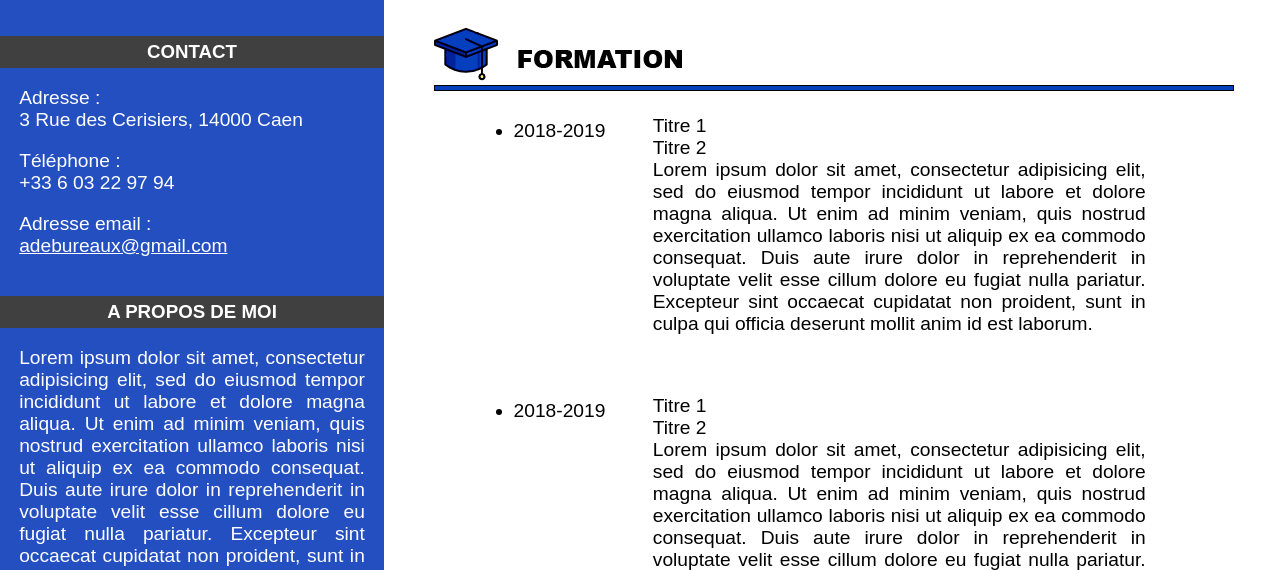
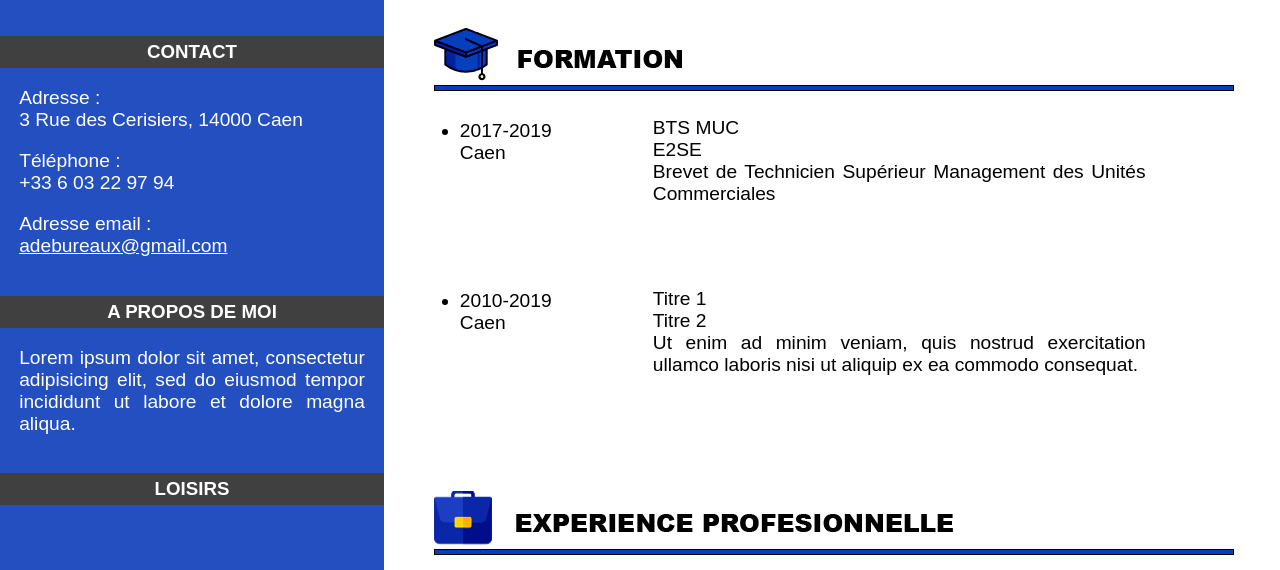
Before and after one commit to Adebureaux/CV-Augustin, a plain HTML site: page index.html in a window 1280 px wide. Shown: the part 230-800 px from the top of the page. Drawn offline with Linux system fonts and the light colour scheme.

Commit message:
Corrective

```diff
--- a/index.html
+++ b/index.html
@@ -18,7 +18,7 @@
               <p class="content_aside">Adresse email :<br/>
 <a class="link_email" href="mailto:adebureaux@gmail.com" title="Envoyez-moi un email"><span>adebureaux@gmail.com</span></a></p>
               <h3>A PROPOS DE MOI</h3>
-              <p class="content_aside">Lorem ipsum dolor sit amet, consectetur adipisicing elit, sed do eiusmod tempor incididunt ut labore et dolore magna aliqua. Ut enim ad minim veniam, quis nostrud exercitation ullamco laboris nisi ut aliquip ex ea commodo consequat. Duis aute irure dolor in reprehenderit in voluptate velit esse cillum dolore eu fugiat nulla pariatur. Excepteur sint occaecat cupidatat non proident, sunt in culpa qui officia deserunt mollit anim id est laborum.</p>
+              <p class="content_aside">Lorem ipsum dolor sit amet, consectetur adipisicing elit, sed do eiusmod tempor incididunt ut labore et dolore magna aliqua.</p>
               <h3>LOISIRS</h3>
               <!-- Insert pictos -->
           </aside>
@@ -28,23 +28,25 @@
               <h3><img src="picto/hat.png" alt="Pictogramme et titre : formation"/></h3>
               <div class="content_left">
                 <ul>
-                  <li>2018-2019</li>
+                  <li>2017-2019<br/>
+                  Caen</li>
                 </ul>
               </div>
               <div class="content_right">
-                <p>Titre 1<br/>
-                Titre 2<br/>
-                Lorem ipsum dolor sit amet, consectetur adipisicing elit, sed do eiusmod tempor incididunt ut labore et dolore magna aliqua. Ut enim ad minim veniam, quis nostrud exercitation ullamco laboris nisi ut aliquip ex ea commodo consequat. Duis aute irure dolor in reprehenderit in voluptate velit esse cillum dolore eu fugiat nulla pariatur. Excepteur sint occaecat cupidatat non proident, sunt in culpa qui officia deserunt mollit anim id est laborum.</p>
+                <p>BTS MUC<br/>
+                E2SE<br/>
+                Brevet de Technicien Supérieur Management des Unités Commerciales</p>
               </div>
               <div class="content_left">
                 <ul>
-                  <li>2018-2019</li>
+                  <li>2010-2019<br/>
+                  Caen</li>
                 </ul>
               </div>
               <div class="content_right">
-                <p>Titre 1<br/>
+                Titre 1<br/>
                 Titre 2<br/>
-                Lorem ipsum dolor sit amet, consectetur adipisicing elit, sed do eiusmod tempor incididunt ut labore et dolore magna aliqua. Ut enim ad minim veniam, quis nostrud exercitation ullamco laboris nisi ut aliquip ex ea commodo consequat. Duis aute irure dolor in reprehenderit in voluptate velit esse cillum dolore eu fugiat nulla pariatur. Excepteur sint occaecat cupidatat non proident, sunt in culpa qui officia deserunt mollit anim id est laborum.</p>
+                Ut enim ad minim veniam, quis nostrud exercitation ullamco laboris nisi ut aliquip ex ea commodo consequat.
               </div>
               <h3><img src="picto/portfolio.png" alt="Pictogramme et titre : experience"/></h3>
               <h3><img src="picto/skills.png" alt="Pictogramme et titre : compétences"/></h3>
--- a/style.css
+++ b/style.css
@@ -1,5 +1,5 @@
 body {
-    font-family:arial, sans-serif;
+    font-family: Arial, Verdana, "Arial Black", sans-serif;
     padding: 0;
     margin: 0;
 }
@@ -81,7 +81,7 @@ body {
 }
 
 #page .content_left {
-    margin-left: 10%;
+    margin-left: 4%;
     margin-right: 60%;
     font-size: 1.2em;
     text-align: justify;
@@ -90,8 +90,8 @@ body {
 #page .content_right {
     margin-left: 30%;
     margin-right: 15%;
-    bottom: 4%;
+    bottom: 7%;
+    position: relative;
     font-size: 1.2em;
     text-align: justify;
-    position: relative;
 }
```
